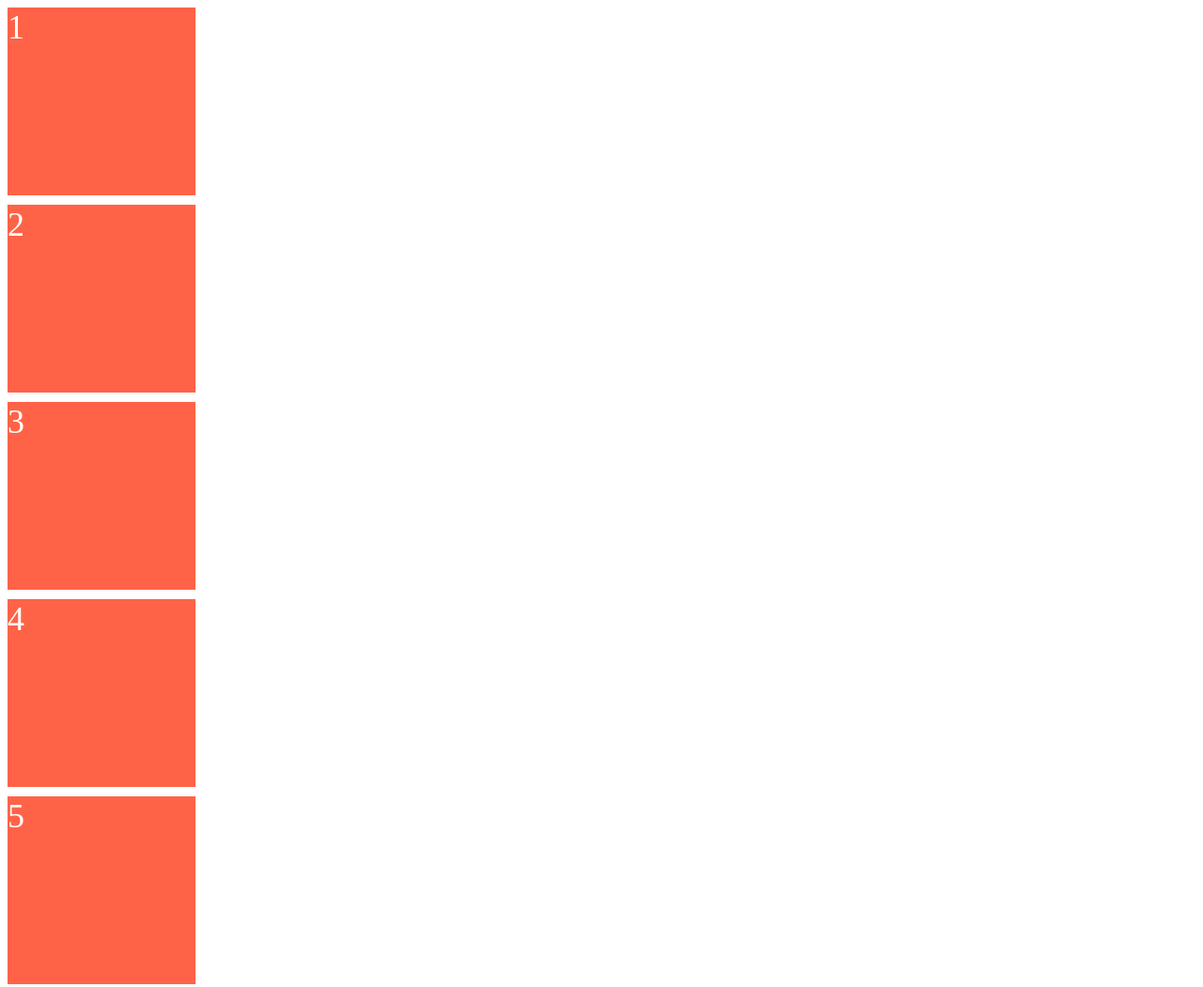
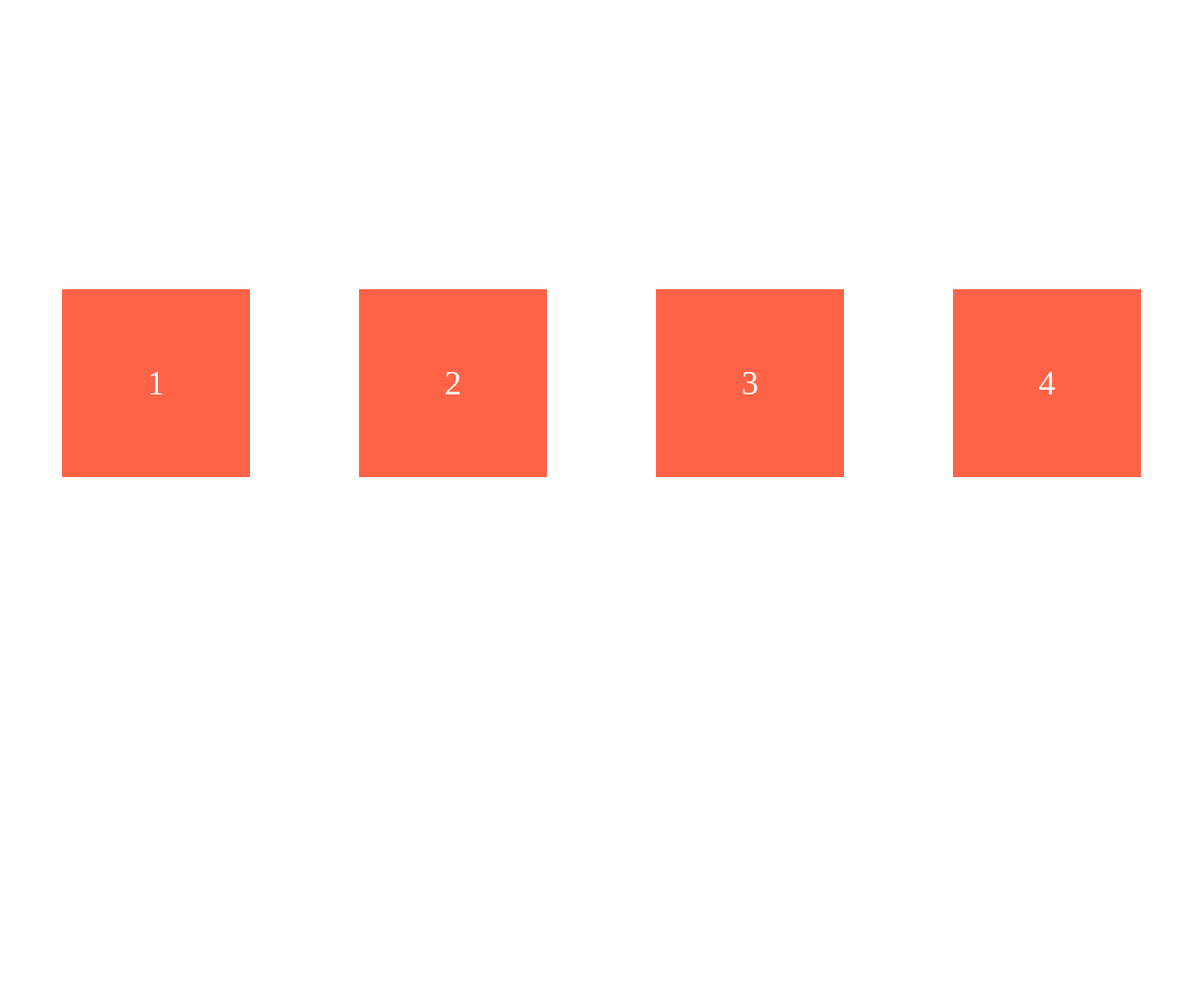
Before and after one commit to beom-yun/css-layout-masterclass, a website built with Vite: page index.html in a window 1280 px wide. Shown: the whole page at 94% size. After the commit the page ends 816 px from the top, so only its background shows below. Built offline with nearby package versions, Linux system fonts and the light colour scheme.

Commit message:
Main and Cross Axis

```diff
--- a/index.html
+++ b/index.html
@@ -11,6 +11,5 @@
     <div class="box">2</div>
     <div class="box">3</div>
     <div class="box">4</div>
-    <div class="box">5</div>
   </body>
 </html>
--- a/style.css
+++ b/style.css
@@ -1,7 +1,8 @@
 body {
   display: flex;
-  flex-direction: column;
-  gap: 10px;
+  justify-content: space-around;
+  align-items: center;
+  height: 100vh;
 }
 
 .box {
@@ -10,4 +11,8 @@ body {
   background-color: tomato;
   color: white;
   font-size: 36px;
+
+  display: flex;
+  justify-content: center;
+  align-items: center;
 }
```
